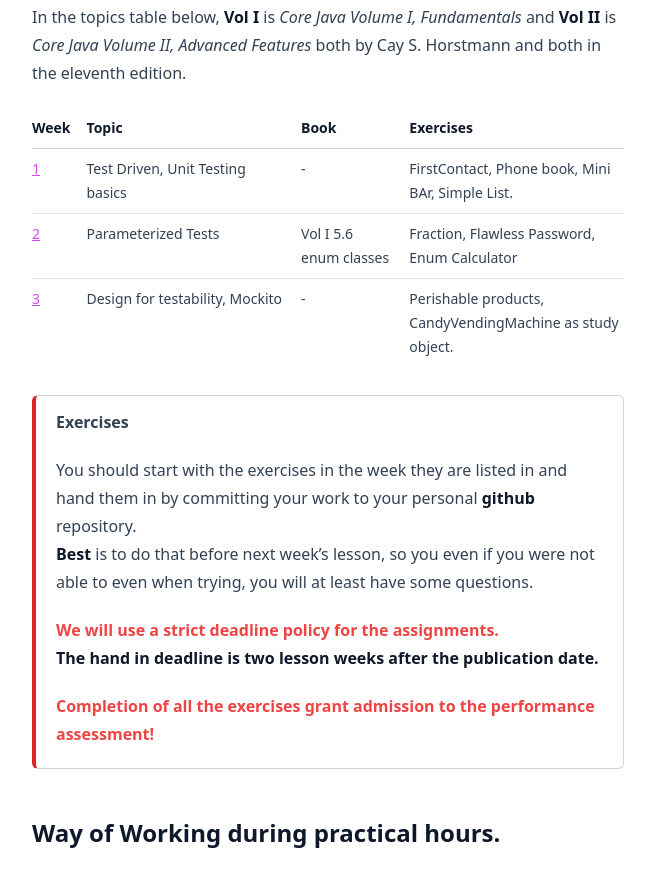
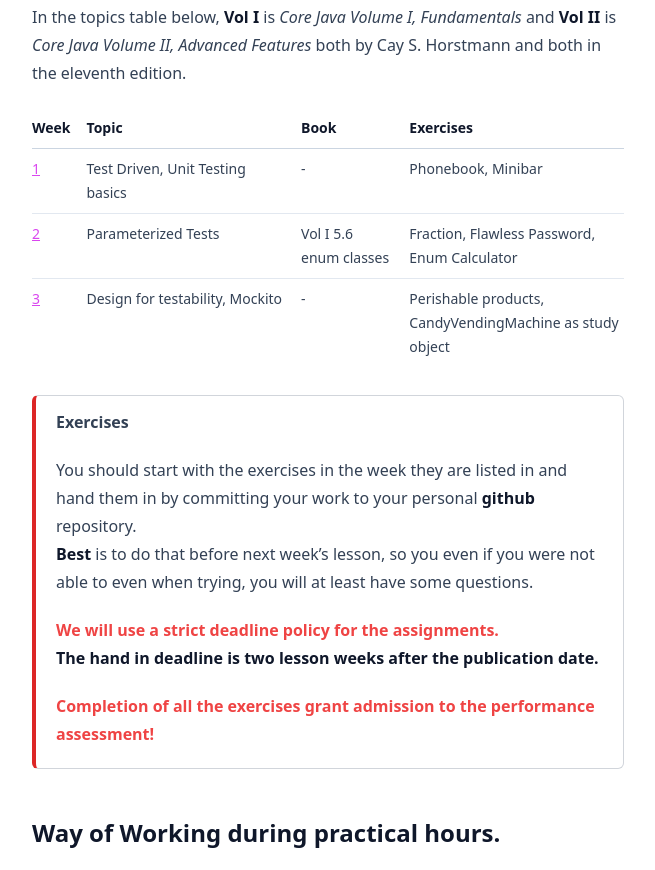
Before and after one commit to FontysVenlo/prc2, a plain HTML site: page index.html in a window 1280 px wide. Shown: the part 2100-2970 px from the top of the page, without its empty margins (312-967 px from the left). Drawn offline with Linux system fonts and the light colour scheme.

Commit message:
deploy: 19b4a3d221438cd52e9ecc31689555036196f5e6

```diff
--- a/index.html
+++ b/index.html
@@ -104,7 +104,7 @@ Studying is not glancing over some (web) pages, but experimenting with the compi
 tools, to see if you can use the presented ideas and apply it in your own code.</p></aside></section>
 <section class="doc-section level-1"><h2 id=_topics_2022>Topics 2022</h2><p>In the topics table below, <strong>Vol I</strong> is <em>Core Java Volume I, Fundamentals</em> and <strong>Vol II</strong> is <em>Core Java Volume II, Advanced Features</em>
 both by Cay S. Horstmann and both in the eleventh edition.</p>
-<div class=table-block><table class="frame-all grid-all stretch"><col style=width:.3984%><col style=width:39.8406%><col style=width:19.9203%><col style=width:39.8407%><thead><tr><th class="halign-left valign-top">Week</th><th class="halign-left valign-top">Topic</th><th class="halign-left valign-top">Book</th><th class="halign-left valign-top">Exercises</th></tr></thead><tbody><tr><td class="halign-left valign-top"><a href=docs/unit-testing-basics/>1</a></td><td class="halign-left valign-top">Test Driven, Unit Testing basics</td><td class="halign-left valign-top">-</td><td class="halign-left valign-top">FirstContact, Phone book, Mini BAr, Simple List.</td></tr><tr><td class="halign-left valign-top"><a href=docs/parameterized-tests/>2</a></td><td class="halign-left valign-top">Parameterized Tests</td><td class="halign-left valign-top">Vol I 5.6 enum classes</td><td class="halign-left valign-top">Fraction, Flawless Password, Enum Calculator</td></tr><tr><td class="halign-left valign-top"><a href=docs/design-for-testability/>3</a></td><td class="halign-left valign-top">Design for testability, Mockito</td><td class="halign-left valign-top">-</td><td class="halign-left valign-top">Perishable products, CandyVendingMachine as study object.</td></tr></tbody></table></div>
+<div class=table-block><table class="frame-all grid-all stretch"><col style=width:.3984%><col style=width:39.8406%><col style=width:19.9203%><col style=width:39.8407%><thead><tr><th class="halign-left valign-top">Week</th><th class="halign-left valign-top">Topic</th><th class="halign-left valign-top">Book</th><th class="halign-left valign-top">Exercises</th></tr></thead><tbody><tr><td class="halign-left valign-top"><a href=docs/unit-testing-basics/>1</a></td><td class="halign-left valign-top">Test Driven, Unit Testing basics</td><td class="halign-left valign-top">-</td><td class="halign-left valign-top">Phonebook, Minibar</td></tr><tr><td class="halign-left valign-top"><a href=docs/parameterized-tests/>2</a></td><td class="halign-left valign-top">Parameterized Tests</td><td class="halign-left valign-top">Vol I 5.6 enum classes</td><td class="halign-left valign-top">Fraction, Flawless Password, Enum Calculator</td></tr><tr><td class="halign-left valign-top"><a href=docs/design-for-testability/>3</a></td><td class="halign-left valign-top">Design for testability, Mockito</td><td class="halign-left valign-top">-</td><td class="halign-left valign-top">Perishable products, CandyVendingMachine as study object</td></tr></tbody></table></div>
 <section class="admonition-block caution" role=doc-notice><h6 class=block-title><span class=title-label>Caution: </span>Exercises</h6><p>You should start with the exercises in the week they are listed in and hand them in
 by committing your work to your personal <strong>github</strong> repository.<br>
 <strong>Best</strong> is to do that before next week’s lesson, so you even if you were not able to
```
